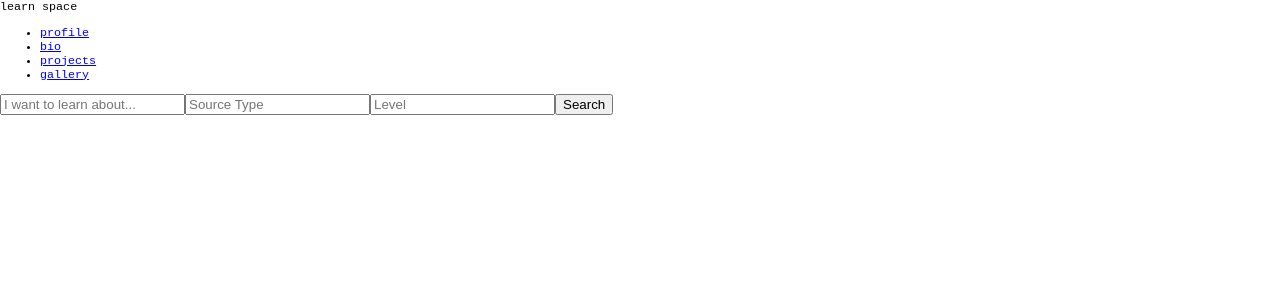
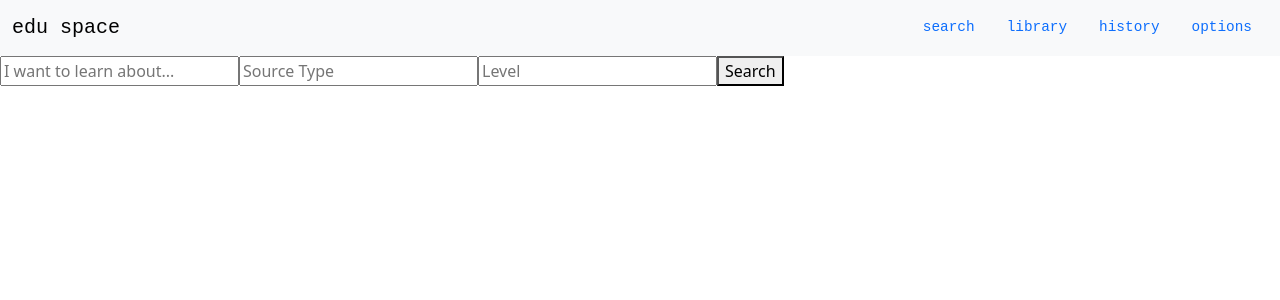
Before and after one commit to CG020/edu_searcher, a React (Create React App) app in the folder edu_searcher/: page / in a window 1280 px wide. Shown: the top 300 px of the page. Built offline with nearby package versions, Linux system fonts and the light colour scheme.

Commit message:
css addition of bootstrap

```diff
--- a/edu_searcher/src/App.js
+++ b/edu_searcher/src/App.js
@@ -1,4 +1,5 @@
 import './App.css';
+import 'bootstrap/dist/css/bootstrap.min.css';
 import React, { useState } from 'react';
 import Navbar from './components/Navbar/Navbar';
 
@@ -18,7 +19,7 @@ function App() {
     return (
         <div>
           <div className='header-section'>
-            <Navbar message='learn space' tabs={['profile','bio','projects','gallery']}/>
+            <Navbar message='edu space' tabs={['search','library','history','options']}/>
             </div>
 
             <input type="text" placeholder="I want to learn about..." value={query} onChange={e => setQuery(e.target.value)} />
--- a/edu_searcher/src/components/Navbar/Navbar.js
+++ b/edu_searcher/src/components/Navbar/Navbar.js
@@ -6,7 +6,7 @@ function Navbar( { message, tabs } ) {
       <nav className="navbar bg-body-tertiary">
       <div className="container-fluid">
         <a className="navbar-brand">{message}</a>
-        <ul className="nav nav-underline">
+        <ul className="nav">
                 {tabs.map((tab, index) => (
                     <li className="nav-item" key={index}>
                     <a className="nav-link active" aria-current="page" href={`#${tab.toLowerCase()}`}>{tab}</a>
--- /dev/null
+++ b/package.json
@@ -0,0 +1,5 @@
+{
+  "dependencies": {
+    "bootstrap": "^5.3.3"
+  }
+}
```
Also changed, not shown: 1 other file (tests, documents, lock files or other folders).
